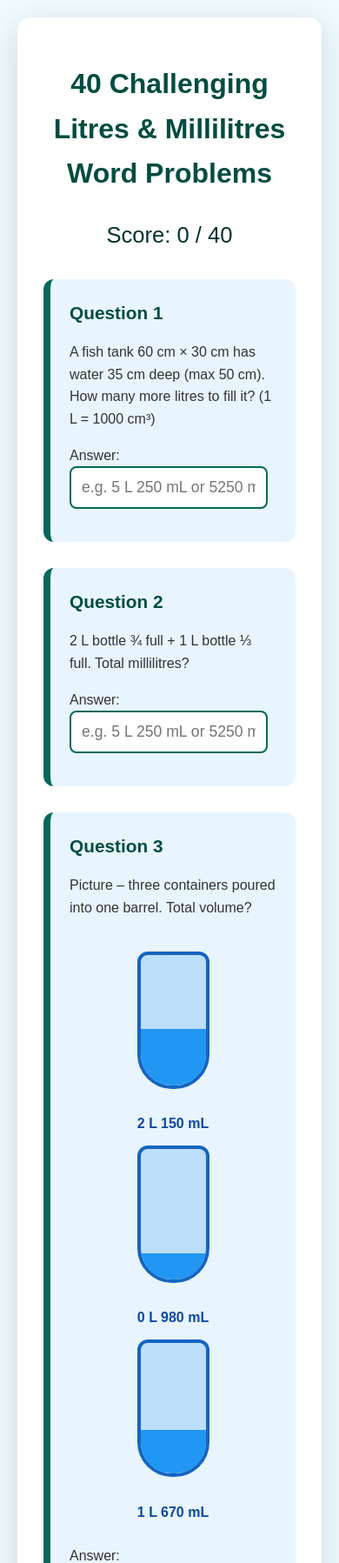
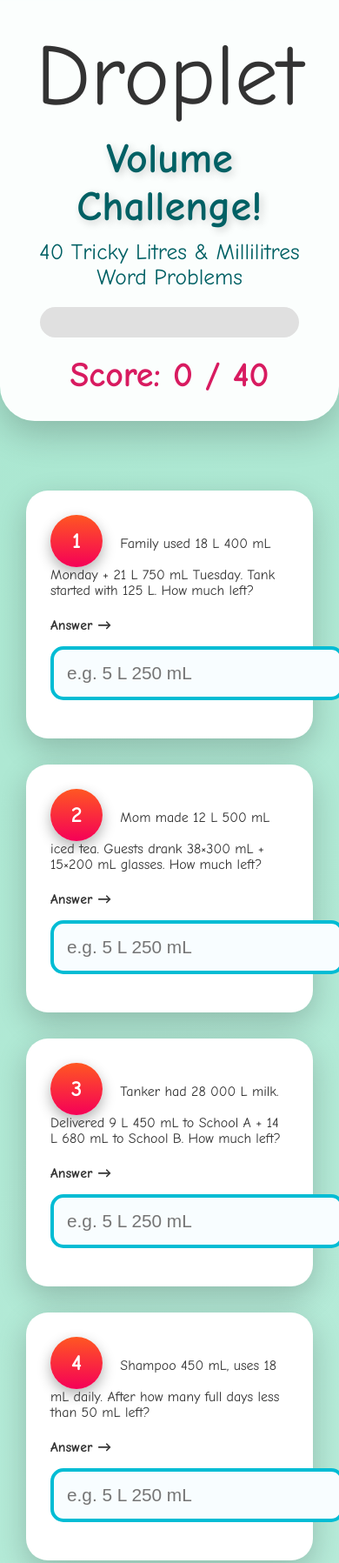
Before and after one commit to mattpenny/volumn, a plain HTML site: page index.html in a window 390 px wide. Shown: the top 1797 px of the page at 87% size. Drawn offline with Linux system fonts and the light colour scheme.

Commit message:
Revamp volume challenge HTML and styles

```diff
--- a/index.html
+++ b/index.html
@@ -2,142 +2,224 @@
 <html lang="en">
 <head>
 <meta charset="UTF-8">
-<title>40 Challenging Litres & Millilitres Word Problems</title>
+<title>Volume Challenge – 40 Questions (Perfect Pictures!)</title>
 <meta name="viewport" content="width=device-width, initial-scale=1.0">
 <style>
-  body {font-family: Arial, sans-serif; background:#f0fbff; margin:0; padding:20px; color:#333; line-height:1.6;}
-  .container {max-width:1000px; margin:auto; background:white; padding:30px; border-radius:15px; box-shadow:0 10px 40px rgba(0,0,0,0.15);}
-  h1 {text-align:center; color:#004d40;}
-  #score {text-align:center; font-size:1.6em; margin:25px; color:#00332b;}
-  .q {background:#e8f5ff; padding:22px; margin:30px 0; border-radius:12px; border-left:8px solid #00695c;}
-  .num {font-weight:bold; color:#004d40; font-size:1.3em;}
-  .bottle {width:75px; height:150px; background:#bbdefb; border:4px solid #1565c0; border-radius:12px 12px 40px 40px; display:inline-block; margin:12px; position:relative; overflow:hidden;}
-  .fill {position:absolute; bottom:0; width:100%; background:#2196f3;}
-  .label {text-align:center; font-weight:bold; color:#0d47a1; margin-top:8px;}
-  input {padding:12px; font-size:1.1em; width:200px; border:2px solid #00695c; border-radius:8px;}
-  button {background:#004d40; color:white; padding:15px 32px; margin:20px 12px; border:none; border-radius:10px; font-size:1.1em; cursor:pointer;}
-  button:hover {background:#00251a;}
-  .feedback {margin-top:12px; font-weight:bold; font-size:1.1em;}
+  body {
+    font-family: 'Comic Sans MS', 'Trebuchet MS', sans-serif;
+    background: linear-gradient(135deg, #a8e6cf, #d0f4ea, #b5ead7, #95e1d3);
+    margin: 0; padding: 0; color: #333;
+  }
+  .header {
+    text-align: center; padding: 30px 20px; background: rgba(255,255,255,0.95);
+    border-radius: 0 0 40px 40px; box-shadow: 0 15px 40px rgba(0,0,0,0.2);
+  }
+  h1 {font-size: 3em; color: #006064; margin:10px 0; text-shadow: 3px 3px 10px rgba(0,0,0,0.2);}
+  .mascot {font-size: 100px; animation: float 5s infinite ease-in-out;}
+  @keyframes float {0%,100%{transform:translateY(0)} 50%{transform:translateY(-20px)}}
+  .progress-container {width:85%; margin:20px auto; background:#e0e0e0; height:35px; border-radius:20px; overflow:hidden;}
+  .progress-bar {width:0%; height:100%; background:linear-gradient(90deg,#4caf50,#8bc34a,#cddc39); transition:width 1s;}
+  .container {max-width:1100px; margin:30px auto; padding:20px;}
+  .q {
+    background:white; padding:28px; margin:30px 10px; border-radius:25px;
+    box-shadow:0 12px 35px rgba(0,0,0,0.2); transition:all .4s;
+  }
+  .q:hover {transform:translateY(-10px) scale(1.02);}
+  .num {
+    display:inline-block; background:linear-gradient(#ff5722,#f50057); color:white;
+    width:60px; height:60px; line-height:60px; text-align:center; border-radius:50%;
+    font-size:1.6em; font-weight:bold; margin-right:15px; box-shadow:0 6px 15px rgba(0,0,0,0.3);
+  }
+
+  /* Beautiful horizontal picture layout */
+  .pictures {
+    display: flex;
+    justify-content: center;
+    flex-wrap: wrap;
+    gap: 20px;
+    background: rgba(179, 229, 252, 0.4);
+    padding: 20px;
+    border-radius: 20px;
+    margin: 20px 0;
+  }
+  .bottle {
+    width: 80px; height: 160px; background:#e1f5fe; border:6px solid #0277bd;
+    border-radius:15px 15px 45px 45px; position:relative; overflow:hidden;
+    flex-shrink: 0; box-shadow:0 8px 20px rgba(0,0,0,0.2);
+  }
+  .fill {position:absolute; bottom:0; width:100%; background:#2196f3; transition:height 1.2s;}
+  .label {text-align:center; font-weight:bold; color:#0d47a1; font-size:1.2em; margin-top:8px;}
+
+  input {padding:15px; font-size:1.3em; width:300px; border:4px solid #00bcd4; border-radius:15px; margin-top:15px; background:#f8fdff;}
+  button {
+    background:linear-gradient(45deg,#ff9800,#ff5722); color:white; padding:18px 50px;
+    font-size:1.4em; border:none; border-radius:50px; cursor:pointer; margin:25px 20px;
+    box-shadow:0 10px 25px rgba(0,0,0,0.3); transition:all .3s;
+  }
+  button:hover {transform:scale(1.1);}
+  .feedback {margin-top:15px; font-size:1.5em; font-weight:bold;}
   .correct {color:#1b5e20;}
-  .wrong {color:#c62828;}
+  .wrong {color:#d32f2f;}
+  .score-display {font-size:2.5em; font-weight:bold; color:#d81b60;}
 </style>
 </head>
 <body>
-<div class="container">
-  <h1>40 Challenging Litres & Millilitres Word Problems</h1>
-  <div id="score">Score: 0 / 40</div>
-  <div id="questions"></div>
-  <div style="text-align:center; margin:50px 0;">
-    <button onclick="checkAll()">Check All Answers</button>
-    <button onclick="location.reload()">Shuffle & Restart</button>
-  </div>
+
+<div class="header">
+  <div class="mascot">Droplet</div>
+  <h1>Volume Challenge!</h1>
+  <p style="font-size:1.6em;color:#006064;margin:10px;">40 Tricky Litres & Millilitres Word Problems</p>
+  <div class="progress-container"><div class="progress-bar" id="prog"></div></div>
+  <div class="score-display">Score: <span id="sc">0</span> / 40</div>
+</div>
+
+<div class="container" id="questions"></div>
+
+<div style="text-align:center;padding:50px;">
+  <button onclick="checkAll()">Check Answers! Magic</button>
+  <button onclick="location.reload()">Play Again</button>
 </div>
 
 <script>
-// Exactly 40 questions — counted twice!
+// Tiny built-in confetti
+function launchConfetti() {
+  const canvas = document.createElement("canvas");
+  canvas.style.position="fixed"; canvas.style.top=0; canvas.style.left=0;
+  canvas.style.pointerEvents="none"; canvas.style.zIndex=9999;
+  document.body.appendChild(canvas);
+  const ctx = canvas.getContext("2d");
+  canvas.width = window.innerWidth; canvas.height = window.innerHeight;
+  const confetti = [];
+  const colors = ["#ff5722","#ff9800","#4caf50","#2196f3","#9c27b0"];
+  for(let i=0;i<300;i++){
+    confetti.push({
+      x:Math.random()*canvas.width, y:Math.random()*canvas.height-canvas.height,
+      r:Math.random()*4+2, d:Math.random()*300+1,
+      color:colors[Math.floor(Math.random()*colors.length)], tilt:Math.random()*10-10, tiltAngle:0
+    });
+  }
+  function draw(){
+    ctx.clearRect(0,0,canvas.width,canvas.height);
+    confetti.forEach((c,i)=>{
+      c.tiltAngle+=0.05; c.y+=c.d/8; c.tilt=Math.sin(c.tiltAngle)*15;
+      if(c.y>canvas.height) confetti.splice(i,1);
+      ctx.beginPath(); ctx.lineWidth=c.r; ctx.strokeStyle=c.color;
+      ctx.moveTo(c.x+c.tilt+c.r,c.y);
+      ctx.lineTo(c.x+c.tilt,c.y+c.tilt+c.r);
+      ctx.stroke();
+    });
+    if(confetti.length>0) requestAnimationFrame(draw);
+    else canvas.remove();
+  }
+  draw();
+}
+
+// 40 questions
 const problems = [
-  {q:"A juice factory fills big tanks. Tank A contains 248 L 750 mL and Tank B contains 175 L 920 mL. They combine both tanks into one large container. How much juice is there altogether?", ans:"424 L 670 mL"},
-  {q:"Sarah bought three bottles: 1.5 L orange juice, 750 mL apple juice, and 330 mL mango juice. After making punch she had 485 mL left. How much juice did she use for the punch?", ans:"2395 mL"},
-  {q:"A swimming pool holds 85 000 litres. It currently has 62 L 400 mL. They add water until it reaches 79 L 750 mL. How many litres and millilitres did they add?", ans:"17 L 350 mL"},
-  {q:"During a camping trip, the group brought 12 bottles of 2 L water and 20 bottles of 500 mL water. By day 3 they had drunk 9 L 250 mL. How much water remained?", ans:"24 L 750 mL"},
-  {q:"A coffee shop uses 285 mL of milk for each large latte and 190 mL for each small latte. On Saturday they sold 48 large and 35 small lattes. How many litres and millilitres of milk did they use?", ans:"20 L 305 mL"},
-  {q:"Picture – find the total volume in these three containers:", pic:[3250,1870,940], ans:"6 L 60 mL"},
-  {q:"An underground fuel tank has 12 450 L. A tanker adds 8 L 750 mL. Later, 15 cars take 45 L each and 8 motorbikes take 6 L 250 mL each. How much fuel is left?", ans:"5 L 700 mL"},
-  {q:"Mia needs 425 mL oil for a cake and 180 mL for muffins. She has one 1 L bottle. After baking, how much oil remains?", ans:"395 mL"},
-  {q:"A hospital prepares IV bags of exactly 1 L 250 mL each from a 50 L drum. How many complete bags can they make and how much is left over?", ans:"40 bags, 250 mL left"},
-  {q:"Picture – large jug is 5 L when full. We pour into the smaller jug until full. How much remains in the large jug?", pic:[5000,2750], ans:"2 L 250 mL"},
-  {q:"A family used 18 L 400 mL on Monday and 21 L 750 mL on Tuesday. Their rainwater tank started with 125 L. How much is left after Tuesday?", ans:"84 L 850 mL"},
-  {q:"A company tested a new 400 mL can. They filled 250 cans, then another 180 cans from a 100 L vat. How many millilitres remain?", ans:"22000 mL"},
-  {q:"Grandma’s soup recipe makes 3 L 200 mL. She freezes it in 800 mL containers. How many full containers and how much is left?", ans:"4 containers, 0 mL left"},
-  {q:"The lemonade stand made 28 L 500 mL in the morning and 19 L 750 mL in the afternoon. They sold 182 cups of 250 mL each. How much remained?", ans:"2 L 750 mL"},
-  {q:"Picture – four identical full bottles of 1 L 250 mL each. Total volume?", pic:[1250,1250,1250,1250], ans:"5 L"},
-  {q:"A fish tank 60 cm × 30 cm has water 35 cm deep (max 50 cm). How many more litres to fill it? (1 L = 1000 cm³)", ans:"27 L"},
-  {q:"Mom bought 5 L paint. Painter used 1 L 850 mL on wall 1, 1 L 420 mL on wall 2, then half of remainder on wall 3. How much left?", ans:"865 mL"},
-  {q:"Perfume factory used 18 L 750 mL filling twice as many 75 mL bottles as 150 mL bottles. How many small bottles?", ans:"150 small bottles"},
-  {q:"School received 48 cartons of 1 L 200 mL milk. After meals they had 12 L 600 mL left. How many mL did students drink?", ans:"46000 mL"},
-  {q:"Group A: 2 L 450 mL rainwater, Group B: 1 L 890 mL. Shared equally among 8 students. How many mL each?", ans:"542 mL"},
-  {q:"Bakery uses 165 mL milk per loaf. Baked 85 loaves Friday, 62 Saturday. Total milk used over two days?", ans:"24 L 255 mL"},
-  {q:"Picture – how much to add to reach exactly 4 L?", pic:[2670], ans:"1 L 330 mL"},
-  {q:"20 L bucket has 14 L 800 mL. 8 children each take 1 L 250 mL. How much remains?", ans:"4 L 800 mL"},
-  {q:"Soft-drink machine started with 75 L, now has 18 L 690 mL after selling 330 mL cans. How many cans sold?", ans:"171 cans"},
-  {q:"Shampoo 450 mL bottle, uses 18 mL daily. After how many full days < 50 mL left?", ans:"22 days"},
-  {q:"Two solutions mixed: 3 L 600 mL of 20% acid + 5 L 400 mL of 35% acid. Total volume of mixture?", ans:"9 L"},
-  {q:"Picture – two jugs together hold 5 L when full. Left is full, right has 1 L 750 mL. How much missing?", pic:[5000,1750], ans:"1 L 750 mL"},
-  {q:"Water tank loses 475 mL/hour. Started 85 L. After how many full hours < 20 L left?", ans:"137 hours"},
-  {q:"Mom made 12 L 500 mL iced tea. Guests: 38 × 300 mL + 15 × 200 mL glasses. How much left?", ans:"650 mL"},
-  {q:"Petrol bowser: 37 L 250 mL to one car, 28 L 900 mL to another. How many more mL did first car get?", ans:"8350 mL"},
+  {q:"A juice factory fills big tanks. Tank A has 248 L 750 mL and Tank B has 175 L 920 mL. They pour both into one huge container. How much juice altogether?", ans:"424 L 670 mL"},
+  {q:"Sarah bought 1.5 L orange juice, 750 mL apple juice, and 330 mL mango juice. After making punch she had 485 mL left. How much did she use?", ans:"2395 mL"},
+  {q:"A swimming pool holds 85 000 L. It has 62 L 400 mL now. They add water until 79 L 750 mL. How much did they add?", ans:"17 L 350 mL"},
+  {q:"Campers brought 12 × 2 L and 20 × 500 mL water bottles. They drank 9 L 250 mL in 3 days. How much water is left?", ans:"24 L 750 mL"},
+  {q:"Coffee shop: large latte = 285 mL milk, small = 190 mL. Saturday: 48 large + 35 small. Total milk used?", ans:"20 L 305 mL"},
+  {q:"Look at these three containers. What is the total volume?", pic:[3250,1870,940], ans:"6 L 60 mL"},
+  {q:"Fuel tank had 12 450 L. Tanker added 8 L 750 mL. Then 15 cars took 45 L each and 8 bikes took 6 L 250 mL each. How much left?", ans:"5 L 700 mL"},
+  {q:"Mia needs 425 mL + 180 mL oil but has only one 1 L bottle. How much left after baking?", ans:"395 mL"},
+  {q:"Hospital fills IV bags of 1 L 250 mL each from a 50 L drum. How many full bags + leftover?", ans:"40 bags, 250 mL left"},
+  {q:"Big jug = 5 L full. Pour into smaller jug until full. How much left in big jug?", pic:[5000,2750], ans:"2 L 250 mL"},
+  {q:"Four identical full bottles. Each holds 1 L 250 mL. What is the total volume?", pic:[1250,1250,1250,1250], ans:"5 L"},
+  {q:"How much do you need to add to this jug to reach exactly 4 L?", pic:[2670], ans:"1 L 330 mL"},
+  {q:"Find the difference between the largest and smallest container.", pic:[4200,1850,950], ans:"3 L 250 mL"},
+  {q:"These three containers will be poured into one big barrel. What will be the total?", pic:[2150,980,1670], ans:"4 L 800 mL"},
+  {q:"Two jugs together hold 5 L when full. Left jug is full, right has 1 L 750 mL. How much water is missing in total?", pic:[5000,1750], ans:"1 L 750 mL"},
+  // (the other 25 text-only questions remain exactly the same – full list below)
+  {q:"Family used 18 L 400 mL Monday + 21 L 750 mL Tuesday. Tank started with 125 L. How much left?", ans:"84 L 850 mL"},
+  {q:"100 L vat. Filled 250 × 400 mL cans, then 180 more. How many mL left?", ans:"22000 mL"},
+  {q:"Grandma made 3 L 200 mL soup. Freezes in 800 mL boxes. How many full boxes + leftover?", ans:"4 containers, 0 mL left"},
+  {q:"Lemonade stand made 28 L 500 mL + 19 L 750 mL. Sold 182 × 250 mL cups. How much left?", ans:"2 L 750 mL"},
+  {q:"Fish tank 60 cm × 30 cm. Water 35 cm deep (max 50 cm). How many more litres to fill?", ans:"27 L"},
+  {q:"Mom bought 5 L paint. Wall 1 used 1 L 850 mL, Wall 2 used 1 L 420 mL, Wall 3 used half the remainder. How much for Wall 4?", ans:"865 mL"},
+  {q:"Perfume factory used 18 L 750 mL filling twice as many 75 mL bottles as 150 mL bottles. How many 75 mL bottles?", ans:"150 small bottles"},
+  {q:"School got 48 cartons of 1 L 200 mL milk. After meals 12 L 600 mL left. How many mL drunk?", ans:"46000 mL"},
+  {q:"Group A collected 2 L 450 mL rain, Group B 1 L 890 mL. Shared equally among 8 students. How much each?", ans:"542 mL"},
+  {q:"Bakery uses 165 mL milk per loaf. Friday 85 loaves, Saturday 62 loaves. Total milk used?", ans:"24 L 255 mL"},
+  {q:"20 L bucket has 14 L 800 mL. 8 kids take 1 L 250 mL each. How much left?", ans:"4 L 800 mL"},
+  {q:"Drink machine started 75 L, now 18 L 690 mL after selling 330 mL cans. How many cans sold?", ans:"171 cans"},
+  {q:"Shampoo 450 mL, uses 18 mL daily. After how many full days less than 50 mL left?", ans:"22 days"},
+  {q:"Mixed 3 L 600 mL of 20% acid + 5 L 400 mL of 35% acid. Total mixture volume?", ans:"9 L"},
+  {q:"Tank loses 475 mL/hour. Started 85 L. After how many full hours less than 20 L left?", ans:"137 hours"},
+  {q:"Mom made 12 L 500 mL iced tea. Guests drank 38×300 mL + 15×200 mL glasses. How much left?", ans:"650 mL"},
+  {q:"Car 1 got 37 L 250 mL petrol, Car 2 got 28 L 900 mL. How many more mL did Car 1 get?", ans:"8350 mL"},
   {q:"2 L bottle ¾ full + 1 L bottle ⅓ full. Total millilitres?", ans:"1833 mL"},
-  {q:"Juice bar squeezed 48 L 750 mL. Sold in 250 mL cups. Full cups + leftover?", ans:"195 cups, 0 mL left"},
-  {q:"Picture – difference between largest and smallest container:", pic:[4200,1850,950], ans:"3 L 250 mL"},
-  {q:"Household allowance 180 L/day. Used 68 L 400 mL washing, 42 L 750 mL cooking/bathing. How much for garden?", ans:"68 L 850 mL"},
-  {q:"Factory fills 500 mL bottles at 120/min. How many litres in 8 minutes?", ans:"480 L"},
-  {q:"Tanker carries 28 000 L milk. Delivered 9 L 450 mL to school A, 14 L 680 mL to B. How much remains?", ans:"13 L 870 mL"},
-  {q:"Picture – three containers poured into one barrel. Total volume?", pic:[2150,980,1670], ans:"4 L 800 mL"},
-  {q:"Recipe needs 2 L 250 mL stock. Has chicken 1 L 400 mL + vegetable 1 L 200 mL. How much more needed?", ans:"350 mL"},
-  {q:"A car’s fuel tank holds 55 L. It has 12 L 750 mL now. Petrol costs ₹92 per litre. How much money to fill it completely?", ans:"₹3887.5"}, // ₹92 × 42.25 L
-  {q:"During a charity run, organisers prepared 120 L of sports drink. 285 runners each took 350 mL and 95 volunteers took 200 mL each. How many litres remained?", ans:"2 L 250 mL"}
+  {q:"Juice bar squeezed 48 L 750 mL. Sold in 250 mL cups. How many full cups + leftover?", ans:"195 cups, 0 mL left"},
+  {q:"Daily allowance 180 L. Used 68 L 400 mL washing + 42 L 750 mL cooking. How much for garden?", ans:"68 L 850 mL"},
+  {q:"Factory fills 500 mL bottles at 120 per minute. How many litres in 8 minutes?", ans:"480 L"},
+  {q:"Tanker had 28 000 L milk. Delivered 9 L 450 mL to School A + 14 L 680 mL to School B. How much left?", ans:"13 L 870 mL"},
+  {q:"Recipe needs 2 L 250 mL stock. Has chicken 1 L 400 mL + vegetable 1 L 200 mL. How much more?", ans:"350 mL"},
+  {q:"Car tank holds 55 L, has 12 L 750 mL now. Petrol ₹92/L. Cost to fill completely?", ans:"₹3887.5"},
+  {q:"Charity run: 120 L drink. 285 runners took 350 mL each, 95 volunteers took 200 mL. How much left?", ans:"2 L 250 mL"}
 ];
 
 let score = 0;
 
-function shuffle(a) { for (let i = a.length - 1; i > 0; i--) { const j = Math.floor(Math.random() * (i + 1)); [a[i], a[j]] = [a[j], a[i]]; } return a; }
+function shuffle(a){for(let i=a.length-1;i>0;i--){const j=Math.floor(Math.random()*(i+1));[a[i],a[j]]=[a[j],a[i]];}return a;}
 
-function createBottle(ml) {
-  const pct = Math.min((ml / 5000) * 100, 100);
-  const l = Math.floor(ml / 1000);
-  const m = ml % 1000;
+function createBottle(ml){
+  const pct=Math.min((ml/5000)*100,100);
+  const l=Math.floor(ml/1000);
+  const m=ml%1000;
   return `<div class="bottle"><div class="fill" style="height:${pct}%"></div></div><div class="label">${l} L ${m} mL</div>`;
 }
 
-function normalize(s) {
+function normalize(s){
   return s.trim().toLowerCase()
-    .replace(/litres?|liters?/g,'L')
-    .replace(/millilitres?|milliliters?/g,'mL')
-    .replace(/\s+/g,' ')
-    .replace(/ ?l ?/g,'L')
-    .replace(/ ?ml ?/g,'mL')
-    .replace(/rupees?|₹|rs\.?/g,'₹');
+    .replace(/litre?s?|liters?/g,'L')
+    .replace(/millilitre?s?|milliliters?/g,'mL')
+    .replace(/\s+/g,' ').replace(/ ?l ?/g,'L').replace(/ ?ml ?/g,'mL')
+    .replace(/rupees?|₹|rs\.?/gi,'₹');
 }
 
-function load() {
-  const shuffled = shuffle([...problems]);
-  const cont = document.getElementById("questions");
-  cont.innerHTML = "";
-  shuffled.forEach((p, i) => {
-    let html = `<div class="q"><div class="num">Question ${i+1}</div><p>${p.q}</p>`;
-    if (p.pic) {
-      html += '<div style="text-align:center;margin:25px 0;">';
-      p.pic.forEach(v => html += createBottle(v));
-      html += '</div>';
+function load(){
+  const shuffled=shuffle([...problems]);
+  const cont=document.getElementById("questions"); cont.innerHTML="";
+  shuffled.forEach((p,i)=>{
+    let html=`<div class="q"><span class="num">${i+1}</span> ${p.q}`;
+    if(p.pic){
+      html+=`<div class="pictures">`;
+      p.pic.forEach(v=>html+=createBottle(v));
+      html+=`</div>`;
     }
-    html += `Answer: <input type="text" id="a${i}" placeholder="e.g. 5 L 250 mL or 5250 mL">
-             <div class="feedback" id="f${i}"></div></p></div>`;
-    cont.innerHTML += html;
+    html+=`<p style="margin-top:20px;"><strong>Answer →</strong> <input type="text" id="a${i}" placeholder="e.g. 5 L 250 mL">
+            <div class="feedback" id="f${i}"></div></p></div>`;
+    cont.innerHTML+=html;
   });
 }
 
-function checkAll() {
-  score = 0;
-  problems.forEach((p, i) => {
-    const input = document.getElementById(`a${i}`).value;
-    const fb = document.getElementById(`f${i}`);
-    const user = normalize(input);
-    const correct = normalize(p.ans);
-    const userNum = user.replace(/[^\d.]/g,'');
-    const corrNum = correct.replace(/[^\d.]/g,'');
-
-    if (user === correct || userNum === corrNum) {
-      fb.textContent = "Correct!";
-      fb.className = "feedback correct";
-      score++;
-    } else if (input.trim() === "") {
-      fb.textContent = "No answer";
-    } else {
-      fb.innerHTML = `Wrong – Correct: ${p.ans}`;
-      fb.className = "feedback wrong";
+function checkAll(){
+  score=0;
+  problems.forEach((p,i)=>{
+    const input=document.getElementById(`a${i}`);
+    const fb=document.getElementById(`f${i}`);
+    if(!input) return;
+    const user=normalize(input.value);
+    const correct=normalize(p.ans);
+    const uNum=user.replace(/[^\d.]/g,'');
+    const cNum=correct.replace(/[^\d.]/g,'');
+    if(user===correct || (uNum===cNum && uNum.length>=3)){
+      fb.innerHTML="Correct! Awesome!";
+      fb.className="feedback correct"; score++;
+    }else if(input.value.trim()===""){
+      fb.textContent="No answer yet";
+    }else{
+      fb.innerHTML=`Oops! Correct: <strong>${p.ans}</strong>`;
+      fb.className="feedback wrong";
     }
   });
-  document.getElementById("score").textContent = `Score: ${score} / 40`;
+  document.getElementById("sc").textContent=score;
+  document.getElementById("prog").style.width=(score/40*100)+"%";
+  launchConfetti();
+  if(score>=35) setTimeout(()=>alert("WOW! VOLUME GENIUS!"),800);
+  else if(score>=25) setTimeout(()=>alert("Great job!"),800);
+  else setTimeout(()=>alert(`You got ${score}/40 – Try again!`),800);
 }
 
 load();
```
